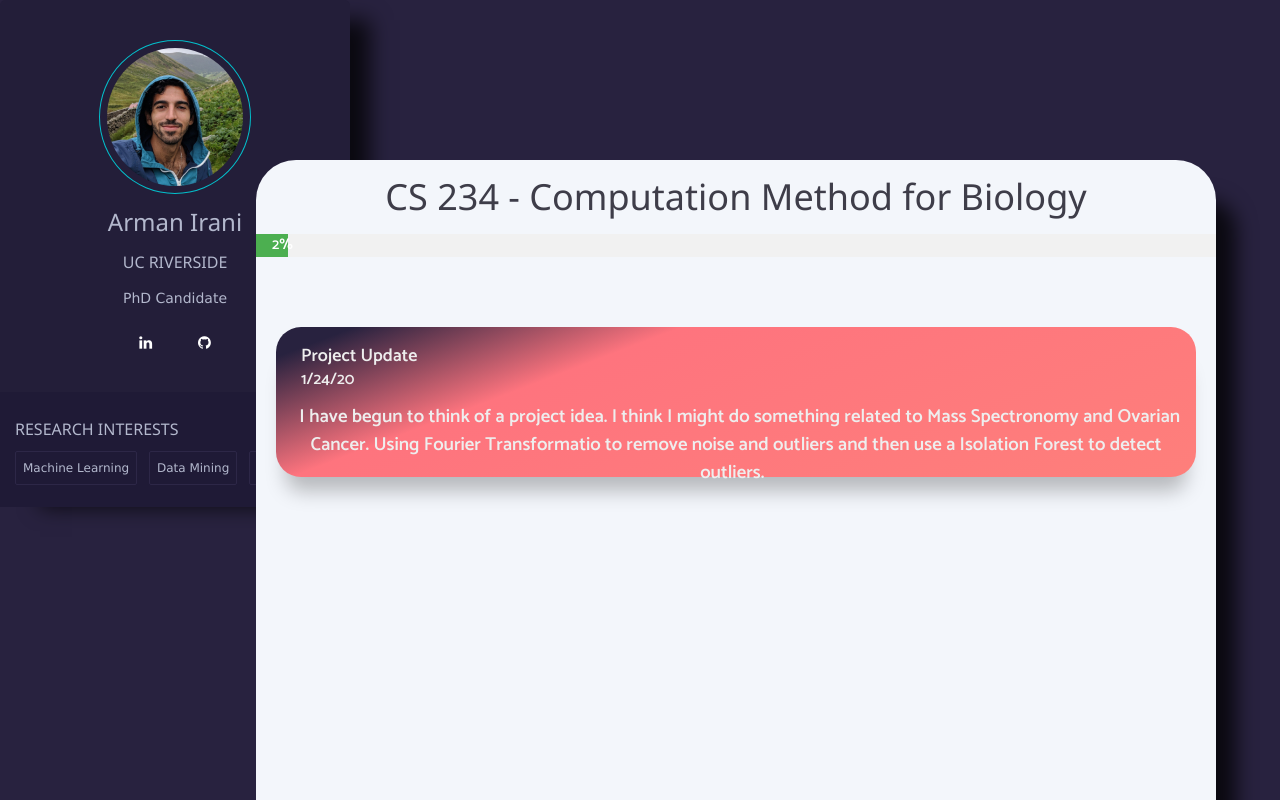
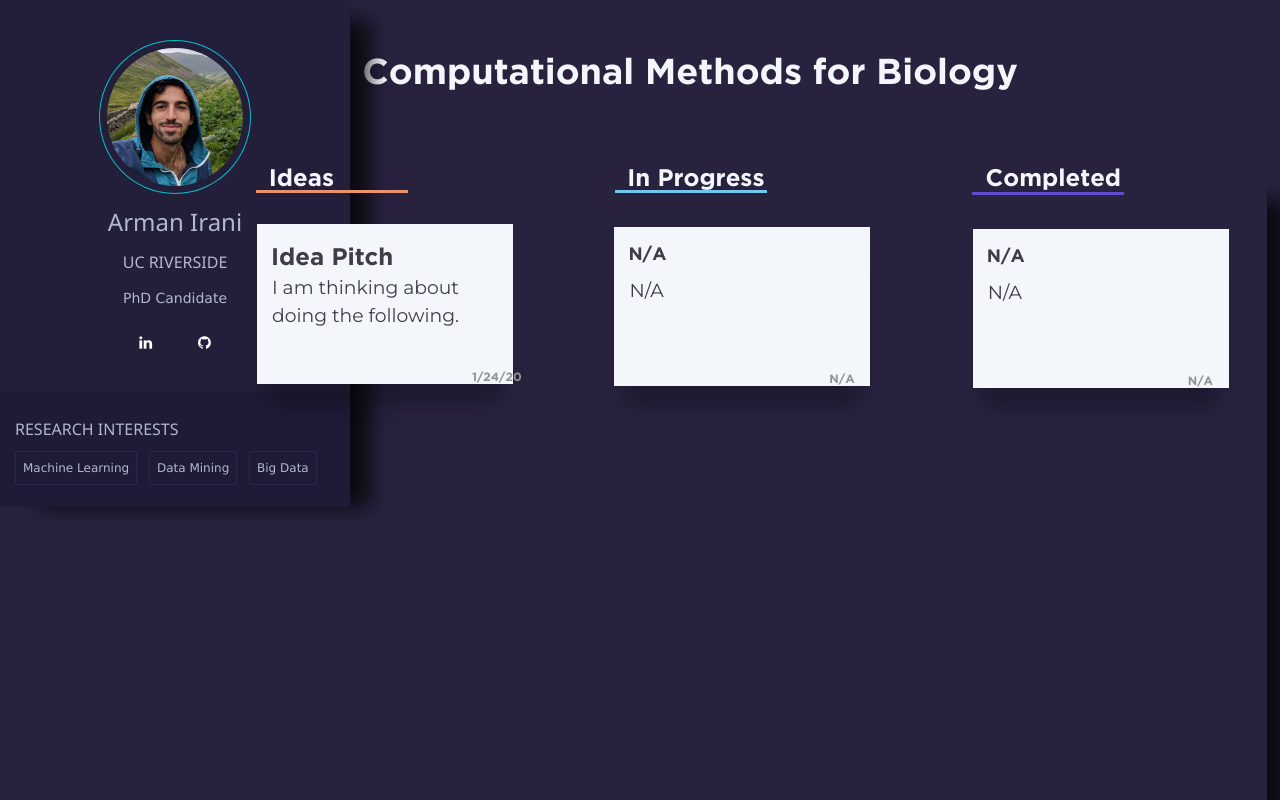
Before and after one commit to Armaniii/CS234, a plain HTML site: page index.html in a window 1280 px wide. Drawn offline with nearby package versions, Linux system fonts and the light colour scheme.

Commit message:
added roadmap

```diff
--- a/css/style.css
+++ b/css/style.css
@@ -1,27 +1,87 @@
-@import url('https://fonts.googleapis.com/css2?family=Catamaran:wght@600&display=swap');
-*,
+@font-face
+{
+  font-family: 'Gotham';
+
+  src: local('gothamBold'), url('gothamBold.ttf') format('truetype');
+}
+@import url('https://fonts.googleapis.com/css?family=Montserrat');
 *:before,
 *:after {
   box-sizing: border-box;
 
 }
+.divider {
+  display: inline-block;
+  border-bottom: #e9936d 3px solid;
+  width: 15%;
+  margin:30px;
+  margin-left:0px;
+}
+.divider2 {
+  display: inline-block;
+  border-bottom: #70c8ee 3px solid;
+  width: 15%;
+  margin-left: 35.5%;
+  margin-top:-35px;
+}
+
+.divider3 {
+  display: inline-block;
+  border-bottom: #604ed1 3px solid;
+  width: 15%;
+  margin-left: 70.8%;
+  margin-top:-35px;
+}
 
 html {
-  font-family: 'Catamaran', sans-serif;
+font-family: 'Gotham';
   background-color: #eeeeee;
+
 }
 
 h1,
 h4 {
   text-align: center;
-  font-family: 'Catamaran', sans-serif;
+  font-family: Montserrat, sans-serif;
   color:#3e3d49;
+  font-weight: 500;
+  padding-top:10px;
 }
 
 a {
   text-decoration: none;
   color: black;
-  font-family: 'Catamaran', sans-serif;
+  font-family: 'Gotham';
+}
+.test
+{
+
+	font-family: 'Gotham';
+	color: #f3f6fb;
+	text-align:center;
+}
+.name
+{
+	margin-top:-480px;
+	margin-left:100px;
+}
+.idea
+{
+	margin-top:-1.2%;
+	font-family: 'Gotham';
+	color: #f3f6fb;
+}
+.progress
+{
+	margin-top:-1.2%;
+	font-family: 'Gotham';
+	color: #f3f6fb;
+}
+.done
+{
+	margin-top:-1.2%;
+	font-family: 'Gotham';
+	color: #f3f6fb;
 }
 
 .container {
@@ -35,305 +95,200 @@ a {
 }
 
 .col {
-  padding: 1rem;
 
 }
-@media (min-width: 800px) {
-  .col {
-    width: 100%;
-	position:relative;
-  }
-  .col:nth-of-type(2n+1) {
-    clear: left;
-
-  }
-}
-
 
 
 
 .card1 {
   /* Add shadows to create the "card" effect */
-position:fixed;
-  background-color: #f3f6fb;
+  position:fixed;
   box-shadow: 30px 30px 20px -10px rgba(0,0,0,0.75);
   transition: 0.3s;
   top:20%;
   left:20%;
-  width:75%;
+  width:79%;
   height:90%;
-  border-radius: 40px;
-  font-family: 'Catamaran', sans-serif;
 }
 
 
 /* Add some padding inside the card container */
 .container1 {
-padding: 5px 5px;
-font-family: 'Catamaran', sans-serif;
+padding: 1px 1px;
+font-family:'Gotham';
 }
 
 .card
 {
   display: block;
-  text-align: center;
-  font-family: 'Catamaran', sans-serif;
-  color: #eeeeee;
+  text-align: left;
+  color: #f3f6fb;
   box-shadow: 0px 30px 20px -10px rgba(0,0,0,0.25);
-  width: 100%;
-  top:50%;
+  width: 20%;
 
   height:20%;
   border-radius: 25px;
   position:fixed;
-  margin:50 auto;
-}
+ }
+
+.card3
+{
+  display: block;
+  text-align: left;
+  color: #f3f6fb;
+  box-shadow: 0px 30px 20px -10px rgba(0,0,0,0.25);
+  width: 20%;
+  left:48%;
+  height:20%;
+  position:fixed;
+  padding-top:1px;
+ }
+
+.card4
+{
+  display: block;
+  text-align: left;
+  color: #f3f6fb;
+  box-shadow: 0px 30px 20px -10px rgba(0,0,0,0.25);
+  width: 20%;
+  left:76%;
+  height:20%;
+  position:fixed;
+  padding-top:1px;
+ }
 
 
 
 .card .content {
-  padding: 5rem 1rem;
+  padding: 1rem 1rem;
   height:100%;
   width:100%;
 
 
 }
 
+.card3 .content {
+  padding: 1rem 1rem;
+  height:100%;
+  width:100%;
+
+
+}
+
+.card4 .content {
+  padding: 1rem 1rem;
+  height:100%;
+  width:100%;
+
+
+}
 
 .card .pro {
-	color: #eeeee;
+	color: #3e3d49;
+	border-radius: 3px;
+	font-size: 24px;
+	padding: 1px 5px;
+	position: absolute;
+	top: 15px;
+	left: 9px;
+
+}
+
+.card3 .pro {
+	color: #3e3d49;
 	border-radius: 3px;
 	font-size: 18px;
 	padding: 1px 5px;
 	position: absolute;
 	top: 15px;
-	left: 20px;
+	left: 9px;
+
+}
+
+.card4 .pro {
+	color: #3e3d49;
+	border-radius: 3px;
+	font-size: 18px;
+	padding: 1px 5px;
+	position: absolute;
+	top: 15px;
+	left: 9px;
 
 }
 
 .card .date {
-	color: #eeeee;
+	color: #909496;
 	border-radius: 3px;
-	font-size: 16px;
+	font-size: 12px;
 	padding: 1px 5px;
 	position: absolute;
-	top: 40px;
-	left: 20px;
+	top: 90%;
+	left: 82%;
+	font-family: 'Gotham';
+}
+.card3 .date {
+	color: #909496;
+	border-radius: 3px;
+	font-size: 12px;
+	padding: 1px 5px;
+	position: absolute;
+	top: 90%;
+	left: 82%;
+	font-family: 'Gotham';
 
+}.card4 .date {
+	color: #909496;
+	border-radius: 3px;
+	font-size: 12px;
+	padding: 1px 5px;
+	position: absolute;
+	top: 90%;
+	left: 82%;
+	font-family: 'Gotham';
 
 }
 .card .title {
-  font-size: 1.25rem;
-  border-radius: 3px;
-  padding: 0.5rem;
-  font-family: 'Catamaran', sans-serif;
-  color:#fffff;
+    font-size: 1.25rem;
+    border-radius: 3px;
+	font-family: Montserrat, sans-serif;
+	color:#3e3d49;
+	padding-top:10px;
+}
+.card3 .title {
+    font-size: 1.25rem;
+    border-radius: 3px;
+	font-family: Montserrat, sans-serif;
+	color:#3e3d49;
+	padding-top:10px;
+}
+.card4 .title {
+    font-size: 1.25rem;
+    border-radius: 3px;
+	font-family: Montserrat, sans-serif;
+	color:#3e3d49;
+	padding-top:10px;
 }
 
 .card-2 .content {
- background: rgb(40,34,63);
-background: linear-gradient(159deg, rgba(40,34,63,1) 6%, rgba(254,116,126,1) 31%, rgba(254,127,123,1) 100%);
-  border-radius: 25px;
+ background: #f3f6fb;
+	padding-top:50px;
+
+}
+
+.card-3 .content {
+ background: #f3f6fb;
+	padding-top:50px;
+
+}
+.card-4 .content {
+ background: #f3f6fb;
+	padding-top:50px;
 
 }
 .card-2:before, .card-2:after {
 
-    background-color: ##f3f6fb !important;
-border-radius: 30px;
+   background-color: #f3f6fb !important;
 }
 .card-2:before {
-  background-color: ##f3f6fb !important;
-   border-radius: 30px;
+  background-color: #f3f6fb !important;
 }
-
-
-[class*='stacked--'] {
-  position: relative;
-  -webkit-transition: -webkit-transform 0.3s ease-in-out;
-  transition: -webkit-transform 0.3s ease-in-out;
-  transition: transform 0.3s ease-in-out;
-  transition: transform 0.3s ease-in-out, -webkit-transform 0.3s ease-in-out;
-  will-change: transform;
-}
-[class*='stacked--']:before, [class*='stacked--']:after {
-  content: '';
-  position: absolute;
-  top: 0;
-  right: 0;
-  bottom: 0;
-  left: 0;
-  background-color: currentColor;
-  -webkit-transition: -webkit-transform 0.3s ease-in-out;
-  transition: -webkit-transform 0.3s ease-in-out;
-  transition: transform 0.3s ease-in-out;
-  transition: transform 0.3s ease-in-out, -webkit-transform 0.3s ease-in-out;
-  will-change: transform;
-}
-[class*='stacked--']:before {
-  z-index: -1;
-}
-[class*='stacked--']:after {
-  z-index: -2;
-}
-
-.stacked--left:before, .stacked--left:after {
-  -webkit-transform-origin: right center;
-          transform-origin: right center;
-}
-.stacked--left:hover {
-  -webkit-transform: translate(-5px, 0);
-          transform: translate(-5px, 0);
-}
-.stacked--left:hover:before {
-  -webkit-transform: translate(5px, 0) scale(0.95);
-          transform: translate(5px, 0) scale(0.95);
-}
-.stacked--left:hover:after {
-  -webkit-transform: translate(10px, 0) scale(0.9);
-          transform: translate(10px, 0) scale(0.9);
-}
-
-.stacked--right:before, .stacked--right:after {
-  -webkit-transform-origin: left center;
-          transform-origin: left center;
-}
-.stacked--right:hover {
-  -webkit-transform: translate(5px, 0);
-          transform: translate(5px, 0);
-}
-.stacked--right:hover:before {
-  -webkit-transform: translate(-5px, 0) scale(0.95);
-          transform: translate(-5px, 0) scale(0.95);
-}
-.stacked--right:hover:after {
-  -webkit-transform: translate(-10px, 0) scale(0.9);
-          transform: translate(-10px, 0) scale(0.9);
-}
-
-.stacked--up:before, .stacked--up:after {
-  -webkit-transform-origin: center bottom;
-          transform-origin: center bottom;
-}
-.stacked--up:hover {
-  -webkit-transform: translate(0, -5px);
-          transform: translate(0, -5px);
-}
-.stacked--up:hover:before {
-  -webkit-transform: translate(0, 5px) scale(0.95);
-          transform: translate(0, 5px) scale(0.95);
-}
-.stacked--up:hover:after {
-  -webkit-transform: translate(0, 10px) scale(0.9);
-          transform: translate(0, 10px) scale(0.9);
-}
-
-.stacked--down:before, .stacked--down:after {
-  -webkit-transform-origin: center top;
-          transform-origin: center top;
-}
-.stacked--down:hover {
-  -webkit-transform: translate(0, 5px);
-          transform: translate(0, 5px);
-}
-.stacked--down:hover:before {
-  -webkit-transform: translate(0, -5px) scale(0.95);
-          transform: translate(0, -5px) scale(0.95);
-}
-.stacked--down:hover:after {
-  -webkit-transform: translate(0, -10px) scale(0.9);
-          transform: translate(0, -10px) scale(0.9);
-}
-
-.stacked--up-left:hover {
-  -webkit-transform: translate(-5px, -5px);
-          transform: translate(-5px, -5px);
-}
-.stacked--up-left:hover:before {
-  -webkit-transform: translate(5px, 5px);
-          transform: translate(5px, 5px);
-}
-.stacked--up-left:hover:after {
-  -webkit-transform: translate(10px, 10px);
-          transform: translate(10px, 10px);
-}
-
-.stacked--up-right:hover {
-  -webkit-transform: translate(5px, -5px);
-          transform: translate(5px, -5px);
-}
-.stacked--up-right:hover:before {
-  -webkit-transform: translate(-5px, 5px);
-          transform: translate(-5px, 5px);
-}
-.stacked--up-right:hover:after {
-  -webkit-transform: translate(-10px, 10px);
-          transform: translate(-10px, 10px);
-}
-
-.stacked--down-left:hover {
-  -webkit-transform: translate(-5px, 5px);
-          transform: translate(-5px, 5px);
-}
-.stacked--down-left:hover:before {
-  -webkit-transform: translate(5px, -5px);
-          transform: translate(5px, -5px);
-}
-.stacked--down-left:hover:after {
-  -webkit-transform: translate(10px, -10px);
-          transform: translate(10px, -10px);
-}
-
-.stacked--down-right:hover {
-  -webkit-transform: translate(5px, 5px);
-          transform: translate(5px, 5px);
-}
-.stacked--down-right:hover:before {
-  -webkit-transform: translate(-5px, -5px);
-          transform: translate(-5px, -5px);
-}
-.stacked--down-right:hover:after {
-  -webkit-transform: translate(-10px, -10px);
-          transform: translate(-10px, -10px);
-}
-
-.stacked--fan-left {
-  -webkit-transform-origin: center bottom;
-          transform-origin: center bottom;
-}
-.stacked--fan-left:before, .stacked--fan-left:after {
-  -webkit-transform-origin: center bottom;
-          transform-origin: center bottom;
-}
-.stacked--fan-left:hover {
-  -webkit-transform: translate(-2.5px, 0) rotate(-2.5deg);
-          transform: translate(-2.5px, 0) rotate(-2.5deg);
-}
-.stacked--fan-left:hover:before {
-  -webkit-transform: translate(2.5px, 0) rotate(2.5deg);
-          transform: translate(2.5px, 0) rotate(2.5deg);
-}
-.stacked--fan-left:hover:after {
-  -webkit-transform: translate(5px, 0) rotate(5deg);
-          transform: translate(5px, 0) rotate(5deg);
-}
-
-.stacked--fan-right {
-  -webkit-transform-origin: center bottom;
-          transform-origin: center bottom;
-}
-.stacked--fan-right:before, .stacked--fan-right:after {
-  -webkit-transform-origin: 50% 100%;
-          transform-origin: 50% 100%;
-}
-.stacked--fan-right:hover {
-  -webkit-transform: translate(2.5px, 0) rotate(2.5deg);
-          transform: translate(2.5px, 0) rotate(2.5deg);
-}
-.stacked--fan-right:hover:before {
-  -webkit-transform: translate(-2.5px, 0) rotate(-2.5deg);
-          transform: translate(-2.5px, 0) rotate(-2.5deg);
-}
-.stacked--fan-right:hover:after {
-  -webkit-transform: translate(-5px, 0) rotate(-5deg);
-          transform: translate(-5px, 0) rotate(-5deg);
-}
--- a/index.html
+++ b/index.html
@@ -25,51 +25,62 @@
 		</ul>
 	</div>
 </div>
+<div class="name">
+<h1 class = "test">Computational Methods for Biology</h1>
+</div>
 <main>
-    <div class="col">
 
-    </div>
-    <div class="col">
 
-    </div>
-	<div class="col">
-
-    </div>
-	<div class="col">
-
-    </div>
-	<div class="col">
-
-    </div>
-	<div class="col">
-
-    </div>
-	<div class="col">
-
-    </div>
-	<div class="col">
-
-    </div>
 	<div class="col">
 
 <div class="card1">
-<h1>CS 234 - Computation Method for Biology</h1>
-<div class="w3-light-grey">
-  <div class="w3-container w3-green w3-center" style="width:2%">2%</div>
-</div>
-<div class="container1">
 
 
+	<h3 class = "idea" style="position:fixed;left:21%;float:center;top:22%">Ideas</h3>
+	<div class="divider"></div>
+	<div class="container1">
 		<div class="col">
 			<a href="#" class="card card-2 stacked--right">
 				<div class="content">
-					<span class="pro">Project Update</span>
+					<span class="pro">Idea Pitch</span>
 					<span class="date">1/24/20</span>
-					<code class="title">I have begun to think of a project idea. I think I might do something related to Mass Spectronomy and Ovarian Cancer. Using Fourier Transformatio
-					to remove noise and outliers and then use a Isolation Forest to detect outliers.</code>
+					<code class="title">I am thinking about doing the following.</code>
 				</div>
 			</a>
 		</div>
+
+	</div>
+
+	<div class="divider2"></div>
+	<h3 class = "progress" style="position:fixed;left:49%;float:center;top:22%">In Progress</h3>
+
+		<div class="container1">
+		<div class="col">
+			<a href="#" class="card3 card-3 stacked--right">
+				<div class="content">
+					<span class="pro">N/A</span>
+					<span class="date">N/A</span>
+					<code class="title">N/A</code>
+				</div>
+			</a>
+		</div>
+	</div>
+
+	<div class="divider3"></div>
+	<h3 class = "done" style="position:fixed;left:77%;float:center;top:22%">Completed</h3>
+
+		<div class="container1">
+		<div class="col">
+			<a href="#" class="card4 card-4 stacked--right">
+				<div class="content">
+					<span class="pro">N/A</span>
+					<span class="date">N/A</span>
+					<code class="title">N/A</code>
+				</div>
+			</a>
+		</div>
+	</div>
+
 </div>
 
 </main
--- a/style.css
+++ b/style.css
@@ -19,6 +19,7 @@ body {
 
 h3 {
 	margin: 10px 0;
+
 }
 
 h6 {
@@ -32,6 +33,7 @@ p {
 }
 
 .card-container {
+
 	background-color: #231E39;
 	border-radius: 5px;
 	box-shadow: 30px 10px 20px -10px rgba(0,0,0,0.75);
@@ -81,6 +83,7 @@ button.primary.ghost {
 	text-align: left;
 	padding: 15px;
 	margin-top: 30px;
+
 }
 
 .skills ul {
```
Also changed, not shown: css/gothamBold.otf (added), css/gothamBold.ttf (added).
